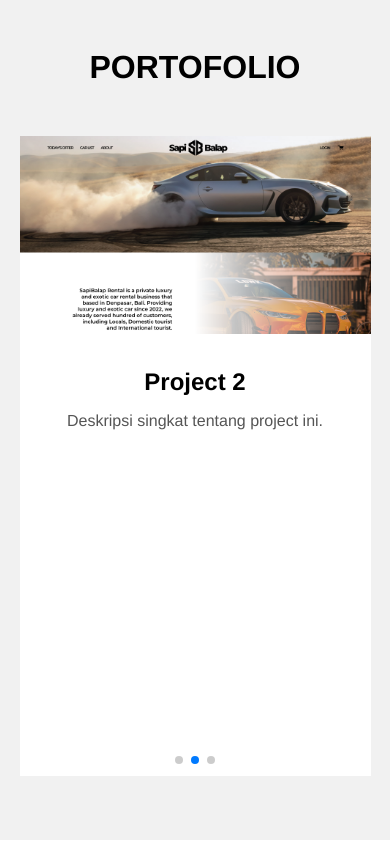
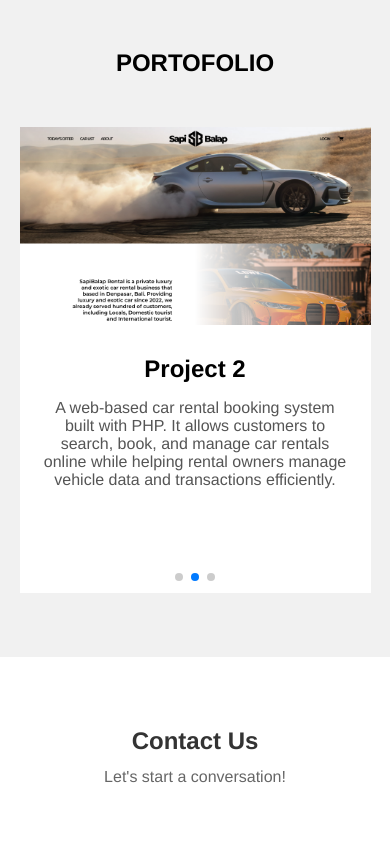
Before and after one commit to lmnzxx/lmnzxx-resume-webpage, a Vue app: page / in a window 390 px wide. Shown: the part 2300-3144 px from the top of the page. Built offline with nearby package versions, Linux system fonts and the light colour scheme.

Commit message:
fix more renposive design for mobile devices

```diff
--- a/src/components/About.vue
+++ b/src/components/About.vue
@@ -64,7 +64,7 @@
         text-align: left;
     }
     .tittle {
-        font-size: 24px;
+        font-size: 1.5rem;
         font-weight: bold;
         color: #000;
         margin-bottom: 10px;
--- a/src/components/Contact.vue
+++ b/src/components/Contact.vue
@@ -124,7 +124,7 @@ const submitForm = async () => {
 
     .tittle {
         text-align: center;
-        font-size: 32px;
+        font-size: 2rem;
         font-weight: bold;
         margin-bottom: 10px;
         color: #333;
@@ -132,7 +132,7 @@ const submitForm = async () => {
 
     .sub-tittle {
         text-align: center;
-        font-size: 18px;
+        font-size: 1.3rem;
         font-weight: 400;
         margin-bottom: 25px;
         color: #666;
@@ -284,4 +284,14 @@ const submitForm = async () => {
             width: 90%;
         }
     }
+
+    @media (max-width: 768px) {
+        .tittle {
+            font-size: 1.5rem;
+        }
+
+        .sub-tittle {
+            font-size: 1rem;
+        }
+    }
 </style>
--- a/src/components/Portofolio.vue
+++ b/src/components/Portofolio.vue
@@ -9,7 +9,8 @@
             :navigation="isDesktop"
             :pagination="{ clickable: true }"
             :autoplay="{ delay: 5000, disableOnInteraction: false }"
-        >
+            :auatoheight="true"
+            >
             <swiper-slide v-for="(item, index) in projects" :key="index">
                 <div class="card">
                     <img :src="item.image" :alt="item.title" class="card-img" />
@@ -24,7 +25,7 @@
 </template>
 
 <script setup lang="ts">
-    import { ref, onMounted, onUnmounted } from "vue";
+    import { ref, onMounted, onUnmounted, nextTick } from "vue";
     import { Swiper, SwiperSlide } from "swiper/vue";
     import { Navigation, Pagination, Autoplay } from "swiper/modules";
     import "../../node_modules/swiper/swiper-bundle.css";
@@ -47,25 +48,88 @@
         },
         {
             title: "Project 2",
-            description: "Deskripsi singkat tentang project ini.",
+            description: "A web-based car rental booking system built with PHP. It allows customers to search, book, and manage car rentals online while helping rental owners manage vehicle data and transactions efficiently.",
             image: "/img/project1.png",
         },
         {
             title: "Project 3",
-            description: "Deskripsi singkat tentang project ini.",
+            description: "A web-based car rental booking system built with PHP. It allows customers to search, book, and manage car rentals online while helping rental owners manage vehicle data and transactions efficiently.",
             image: "/img/project1.png",
         },
     ]);
 
+    const isDesktop = ref(window.innerWidth >= 768);
+    let resizeTimeout: ReturnType<typeof setTimeout> | null = null;
 
-    const isDesktop = ref(window.innerWidth >= 768);
+        const equalizeSlideHeight = () => {
+        nextTick(() => {
+            const slides = document.querySelectorAll(".swiper-slide .card");
+            const cardContents = document.querySelectorAll(".card-content");
+            const images = document.querySelectorAll(".card-img");
+            let imagesLoaded = 0;
 
-    const updateScreenSize = () => {
-        isDesktop.value = window.innerWidth >= 768;
+            const updateHeight = () => {
+                let maxCardHeight = 0;
+                let maxContentHeight = 0;
+
+                slides.forEach((slide) => {
+                    (slide as HTMLElement).style.height = "auto";
+                });
+                cardContents.forEach((content) => {
+                    (content as HTMLElement).style.height = "auto";
+                });
+
+                slides.forEach((slide) => {
+                    maxCardHeight = Math.max(maxCardHeight, slide.scrollHeight);
+                });
+                cardContents.forEach((content) => {
+                    maxContentHeight = Math.max(maxContentHeight, content.scrollHeight);
+                });
+
+                slides.forEach((slide) => {
+                    (slide as HTMLElement).style.height = `${maxCardHeight}px`;
+                });
+                cardContents.forEach((content) => {
+                    (content as HTMLElement).style.height = `${maxContentHeight}px`;
+                });
+            };
+
+            images.forEach((img) => {
+                if ((img as HTMLImageElement).complete) {
+                    imagesLoaded++;
+                } else {
+                    img.addEventListener("load", () => {
+                        imagesLoaded++;
+                        if (imagesLoaded === images.length) {
+                            updateHeight();
+                        }
+                    });
+                }
+            });
+
+            if (imagesLoaded === images.length) {
+                updateHeight();
+            }
+        });
     };
 
-    onMounted(() => window.addEventListener("resize", updateScreenSize));
-    onUnmounted(() => window.removeEventListener("resize", updateScreenSize));
+    const handleResize = () => {
+        if (resizeTimeout) clearTimeout(resizeTimeout);
+        resizeTimeout = setTimeout(() => {
+            isDesktop.value = window.innerWidth >= 768;
+            equalizeSlideHeight();
+        }, 200);
+    };
+
+    onMounted(() => {
+        window.addEventListener("resize", handleResize);
+        equalizeSlideHeight();
+    });
+
+    onUnmounted(() => {
+        window.removeEventListener("resize", handleResize);
+    });
+
 </script>
 
 <style scoped>
@@ -90,16 +154,18 @@
         width: 90%;
         margin: 0 auto;
         overflow: hidden;
+        min-height: 300px;
     }
 
     .card {
         width: 100%;
         max-width: 1200px;
-        height: 640px;
-        margin: auto;
         background: #fff;
         overflow: hidden;
         text-align: center;
+        display: flex;
+        flex-direction: column;
+        height: auto !important;
     }
 
     .card-img {
@@ -111,6 +177,7 @@
 
     .card-content {
         padding: 20px;
+        flex-grow: 1;
     }
 
     .card-content h3 {
@@ -125,4 +192,16 @@
         font-family: "Helvetica-Regular", Helvetica;
         font-weight: 400;
     }
+
+    .swiper-slide {
+        display: flex;
+        justify-content: center;
+        align-items: stretch;
+    }
+
+    @media screen and (max-width: 768px) {
+        .section-title {
+            font-size: 1.5rem;
+        }
+    }
 </style>
```
